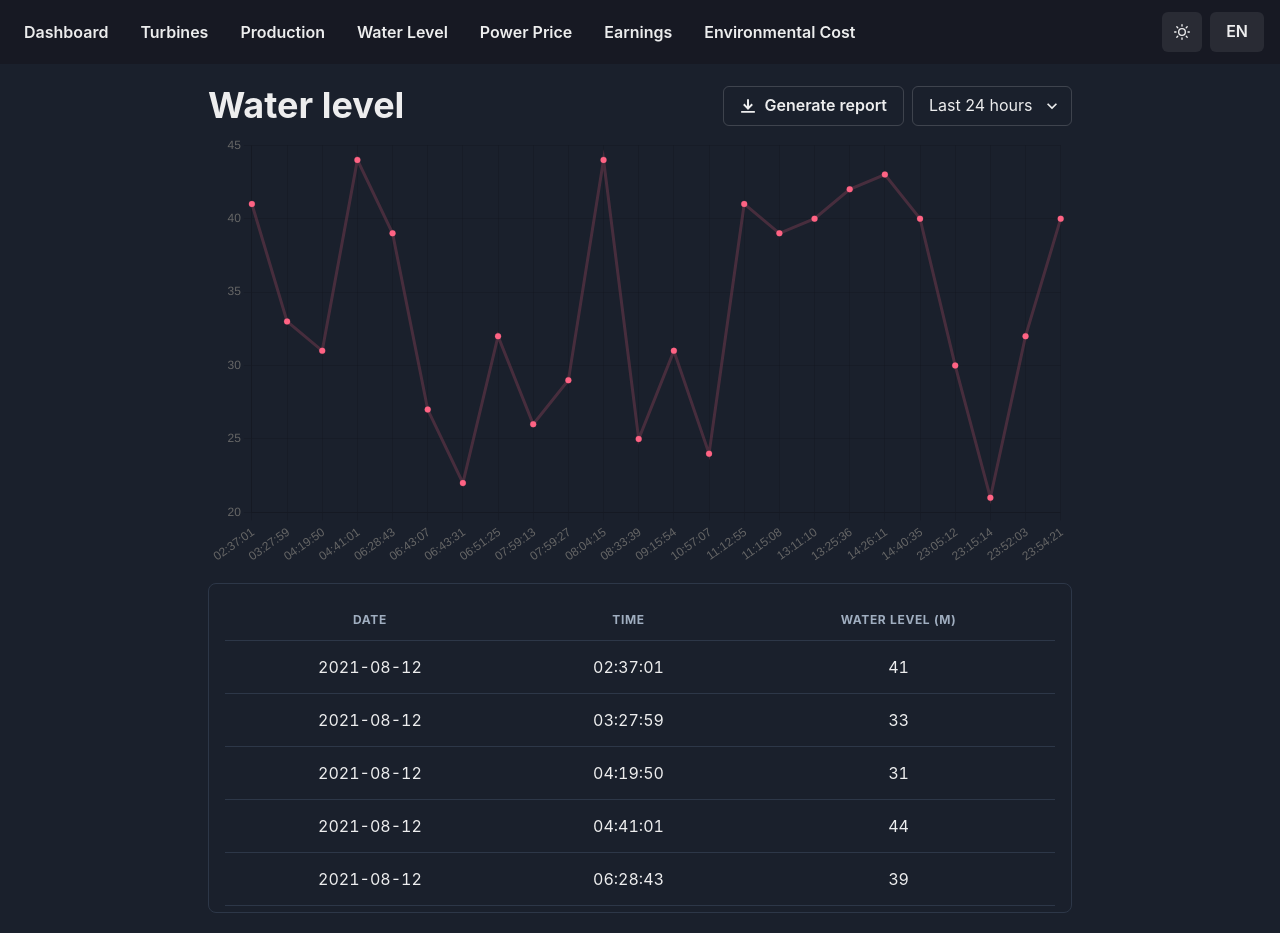
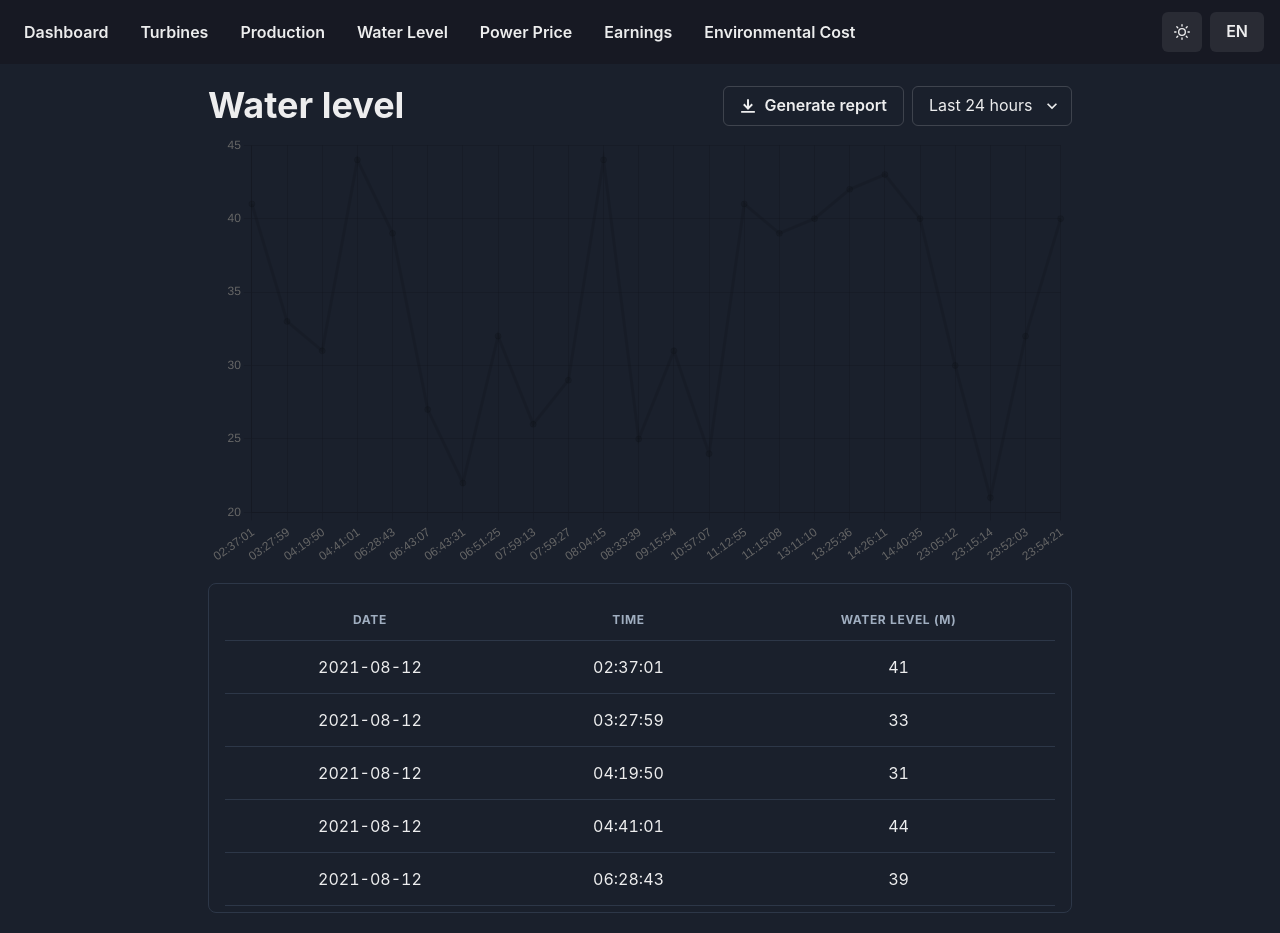
Before and after one commit to maattss/innafjord, a Next.js app: page /waterLevel in a window 1280 px wide. Built offline with nearby package versions, Linux system fonts and the light colour scheme.

Commit message:
Update waterLevel.tsx

```diff
--- a/pages/waterLevel.tsx
+++ b/pages/waterLevel.tsx
@@ -64,15 +64,7 @@ const WaterLevel: React.FC = () => {
 
   const chartJSData = {
     labels: graphLabels,
-    datasets: [
-      {
-        label: "Water Level",
-        data: graphData,
-        fill: false,
-        backgroundColor: "rgb(255, 99, 132)",
-        borderColor: "rgba(255, 99, 132, 0.2)",
-      },
-    ],
+    datasets: [{ data: graphData }],
   };
 
   return (
```
